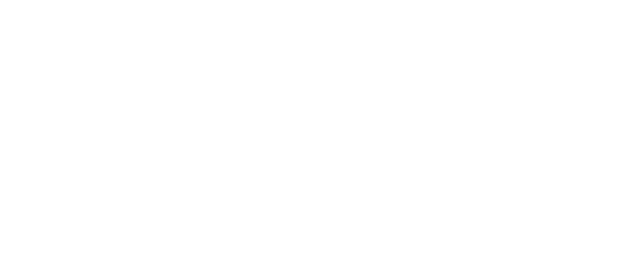
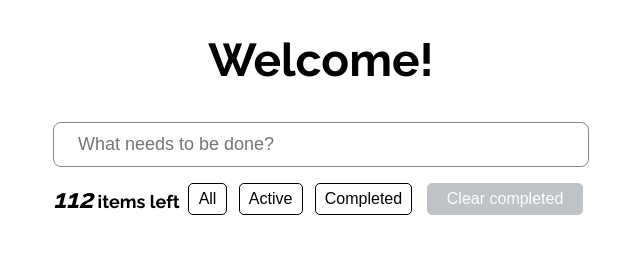
Before and after one commit to Khaanh/pete-project-Todos, a plain HTML site: page index.html in a window 1280 px wide. Shown: the whole page, without its empty margins (319-959 px from the left). Drawn offline with Linux system fonts and the light colour scheme.

Commit message:
Start markup

```diff
--- a/index.html
+++ b/index.html
@@ -4,10 +4,37 @@
   <meta charset="UTF-8">
   <meta name="viewport" content="width=device-width, initial-scale=1.0">
   <title>Todos</title>
+  <link rel="preconnect" href="https://fonts.gstatic.com">
+  <link href="https://fonts.googleapis.com/css2?family=Raleway:wght@400;600;700&display=swap" rel="stylesheet">
   <link rel="stylesheet" href="style.css">
 </head>
 <body>
 
+  <main class="wrapper">
+    <header class="header">
+      <h1>Welcome!</h1>
+
+      <form action="#" id="form">
+        <input type="text" placeholder="What needs to be done?" id="newTodo">
+      </form>
+    </header>
+
+    <ul id="todoList"></ul>
+
+
+    <footer class="footer">
+      <div id="items-count"><i>112</i> items left</div>
+
+      <div class="filter-holder">
+        <button id="btn-all">All</button>
+        <button id="btn-active">Active</button>
+        <button id="btn-completed">Completed</button>
+      </div>
+
+      <button id="btn-clear">Clear completed</button>
+    </footer>
+  </main>
+
   <script src="index.js"></script>
 </body>
 </html>
--- a/style.css
+++ b/style.css
@@ -0,0 +1,79 @@
+* {
+  box-sizing: border-box;
+}
+
+body {
+  font-family: 'Raleway', sans-serif;
+}
+
+.wrapper {
+  max-width: 44%;
+  width: 100%;
+  margin: 0 auto;
+  padding: 24px 10px;
+}
+
+h1 {
+  text-align: center;
+  font-size: 46px;
+  line-height: 1.25;
+  margin: 0 0 32px;
+}
+
+#form {
+  max-width: 100%;
+}
+
+#newTodo {
+  border: 1px solid #7f8c8d;
+  border-radius: 8px;
+  padding: 12px 24px;
+  height: 45px;
+  width: 100%;
+  font-size: 18px;
+}
+
+.footer {
+  display: flex;
+  align-items: center;
+  justify-content: space-between;
+}
+
+.filter-holder {
+  display: flex;
+  width: 44%;
+}
+
+.filter-holder button {
+  flex: 1 1 auto;
+  background-color: transparent;
+  color: #000;
+  font-size: 16px;
+  margin: 0 6px;
+  border: 1px solid #000;
+  border-radius: 5px;
+  padding: 6px;
+  cursor: pointer;
+}
+
+#btn-clear {
+  flex: 0 0 156px;
+  background-color: #bdc3c7;
+  color: #fff;
+  font-size: 16px;
+  margin: 0 6px;
+  border: 1px solid #bdc3c7;
+  border-radius: 5px;
+  padding: 6px;
+  cursor: pointer;
+}
+
+#items-count {
+  font-size: 18px;
+  font-weight: 700;
+}
+
+#items-count i {
+  font-size: 26px;
+  font-weight: 700;
+}
```
